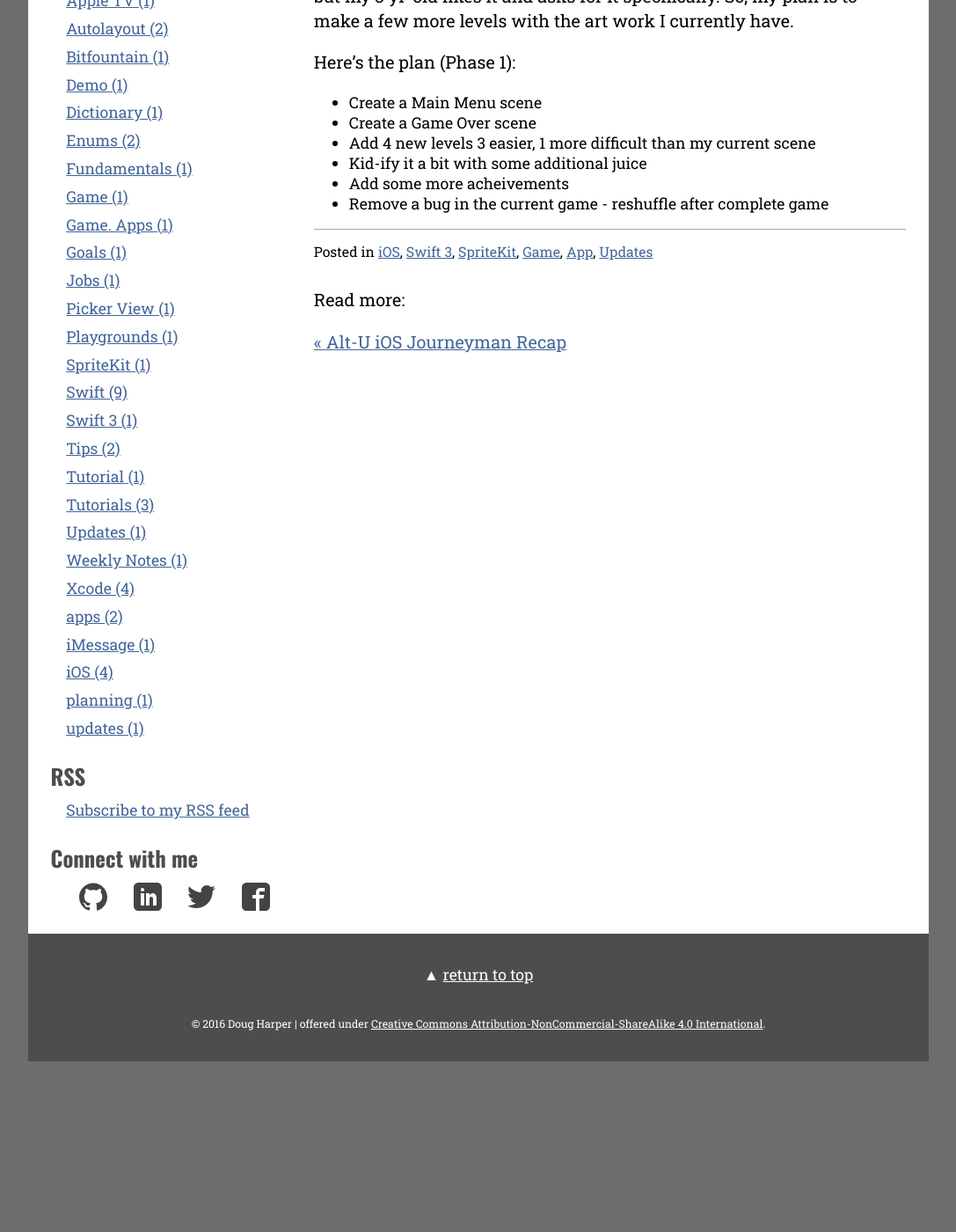
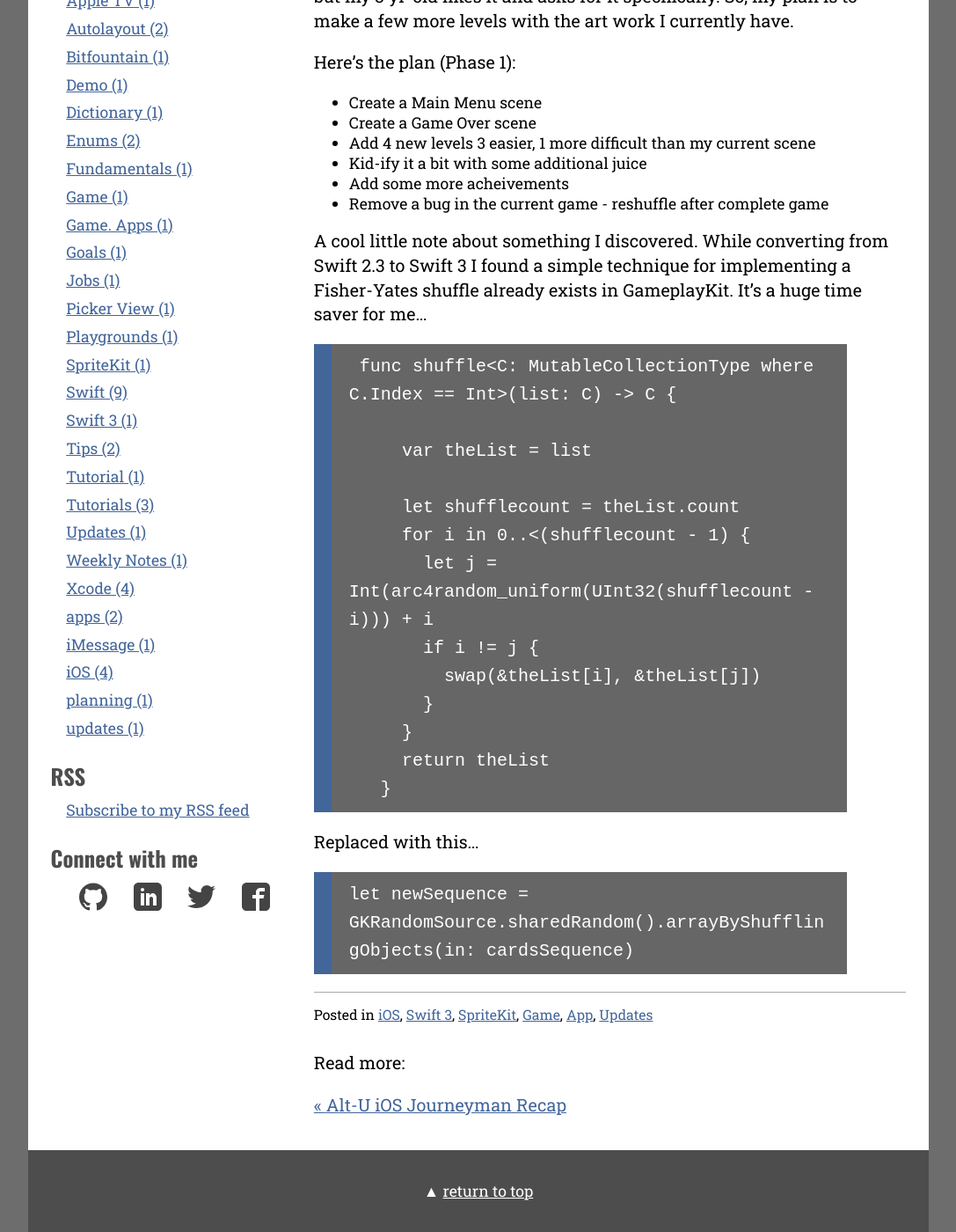
Before and after one commit to endodoug/endodoug.github.io, a Jekyll site: the page built from _posts/2017-01-28-magical-forest-memory-update.md, in a window 1280 px wide and 1400 px high, scrolled down 410 px. Shown: the whole window at 88% size, without its empty margins (96-1183 px from the left). Built offline with Jekyll 4.4.1, drawn with Linux system fonts in a browser that asks for light colours; comment, search, counter and statistics services are not loaded; before the commit the page ends 1616 px from its top, so only the background shows below that.

Commit message:
Added comment about Fisher Yates

```diff
--- a/_posts/2017-01-28-magical-forest-memory-update.md
+++ b/_posts/2017-01-28-magical-forest-memory-update.md
@@ -17,3 +17,23 @@
 * Kid-ify it a bit with some additional juice
 * Add some more acheivements
 * Remove a bug in the current game - reshuffle after complete game
+
+A cool little note about something I discovered.  While converting from Swift 2.3 to Swift 3 I found a simple technique for implementing a Fisher-Yates shuffle already exists in GameplayKit.  It's a huge time saver for me...
+
+     func shuffle<C: MutableCollectionType where C.Index == Int>(list: C) -> C {
+
+         var theList = list
+
+         let shufflecount = theList.count
+         for i in 0..<(shufflecount - 1) {
+           let j = Int(arc4random_uniform(UInt32(shufflecount - i))) + i
+           if i != j {
+             swap(&theList[i], &theList[j])
+           }
+         }
+         return theList
+       }
+
+Replaced with this...
+
+    let newSequence = GKRandomSource.sharedRandom().arrayByShufflingObjects(in: cardsSequence)
```
